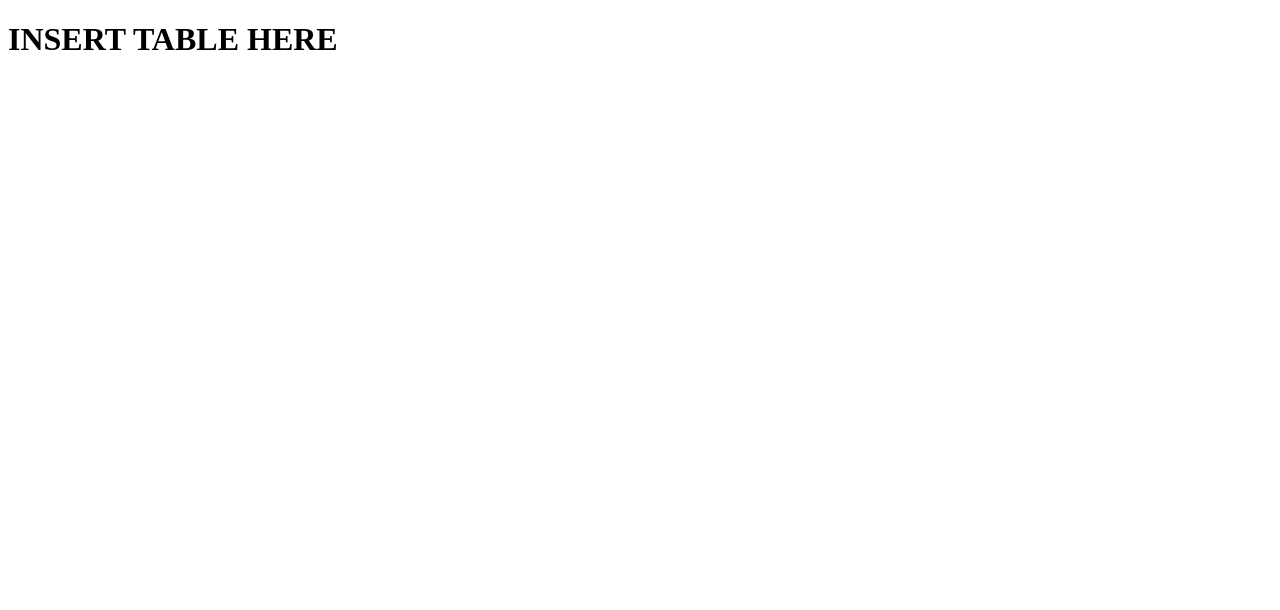
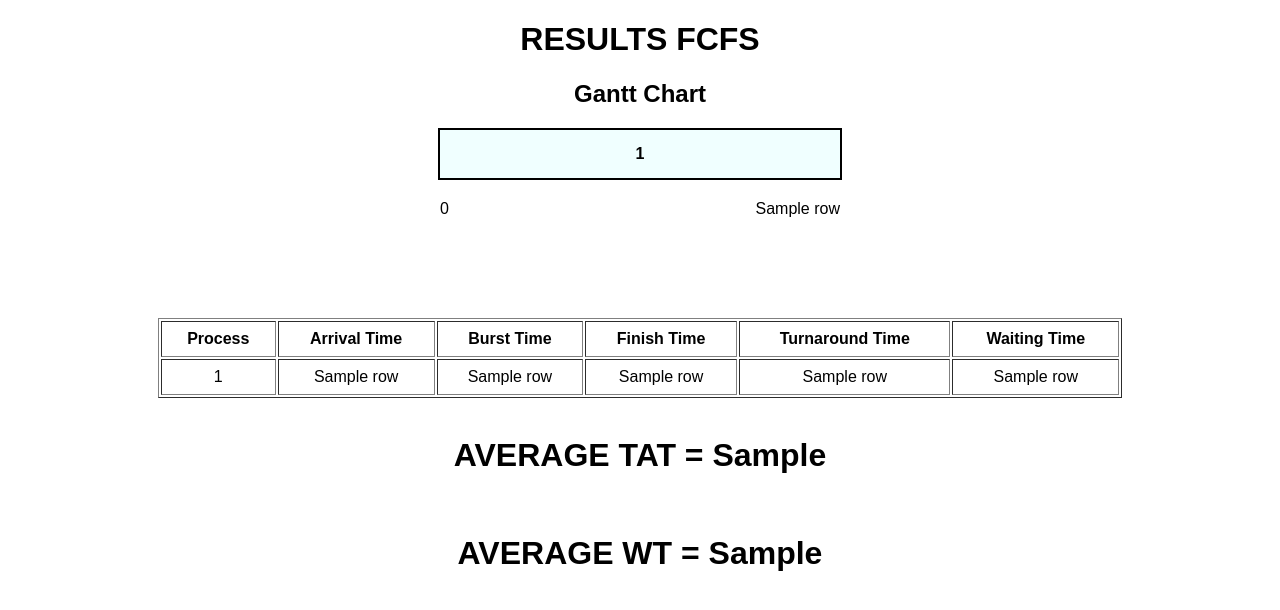
Before and after one commit to FirstLight-IT/Rithm, a Python web app: template website/templates/main.html in a window 1280 px wide. Shown: the top 610 px of the page. Run offline with Jinja, Linux system fonts and the light colour scheme; the template is opened without the code that fills it: most values are stand-ins (such as "Sample title", 1, 10 or a date in 2020).

Commit message:
Version 0.4 | Added preliminary HTML & CSS, but no design yet

```diff
--- /dev/null
+++ b/website/static/main.css
@@ -0,0 +1,41 @@
+body{
+    font-family: Arial, Helvetica, sans-serif;
+    text-align: center;
+
+}
+
+.chart{
+    display: flex;
+    width: 400px;
+    margin: 20px auto;
+    border: 2px solid black;
+}
+
+.task{
+    flex: 1;
+    padding: 15px 0;
+    border-right: 1px solid black;
+    background-color:azure;
+    font-weight: bold;
+}
+
+.task:last-child{
+    border-right: none;
+}
+
+.labels{
+    width:400px;
+    margin: 0 auto;
+    display: flex;
+    justify-content: space-between
+}
+
+.table-container{
+
+
+    display: flex;
+    flex-direction: column;
+    margin: 150px;
+    margin-top: 100px;
+
+}
--- a/website/templates/base.html
+++ b/website/templates/base.html
@@ -3,7 +3,7 @@
 <head>
     <meta charset="UTF-8">
     <meta name="viewport" content="width=device-width, initial-scale=1.0">
-
+    {% block styles %}{% endblock%}
     <title>Rithm</title>
 </head>
 <body>
--- a/website/templates/main.html
+++ b/website/templates/main.html
@@ -1,8 +1,52 @@
 {% extends 'base.html' %}
+{% block styles %}<link rel="stylesheet" href="../static/main.css">{% endblock %}
 
 {% block content %}
 
-    <h1>INSERT TABLE HERE</h1>
+    <h1>RESULTS FCFS</h1>
+
+    <h2>Gantt Chart</h2>
+    <div class="chart">
+        {% for row in table %}
+            <div class="task">{{ row[0] }}</div>
+        {% endfor %}
+    </div>
+    <div class="labels">
+        <span>0</span>
+        {% for row in table %}
+        <span>{{ row[3] }}</span>
+        {% endfor %}
+    </div>
+
+
+    <div class="table-container">
+        <table border="1" cellpadding="8">
+            <tr>
+                <th>Process</th>
+                <th>Arrival Time</th>
+                <th>Burst Time</th>
+                <th>Finish Time</th>
+                <th>Turnaround Time</th>
+                <th>Waiting Time</th>
+            </tr>
+
+            {% for row in sortedTable %}
+            <tr>
+                <td>{{ row[0] }}</td>
+                <td>{{ row[1] }}</td>
+                <td>{{ row[2] }}</td>
+                <td>{{ row[3] }}</td>
+                <td>{{ row[4] }}</td>
+                <td>{{ row[5] }}</td>
+            </tr>
+            {% endfor%}
+
+        </table>
+
+        <br><h1>AVERAGE TAT = {{AveTAT}}</h1>
+        <br><h1>AVERAGE WT = {{AveWT}}</h1>
+
+    </div>
 
 
 {% endblock %}
```
Also changed, not shown: console.py (+12 -9 lines), website/routes.py (+18 -4 lines).
